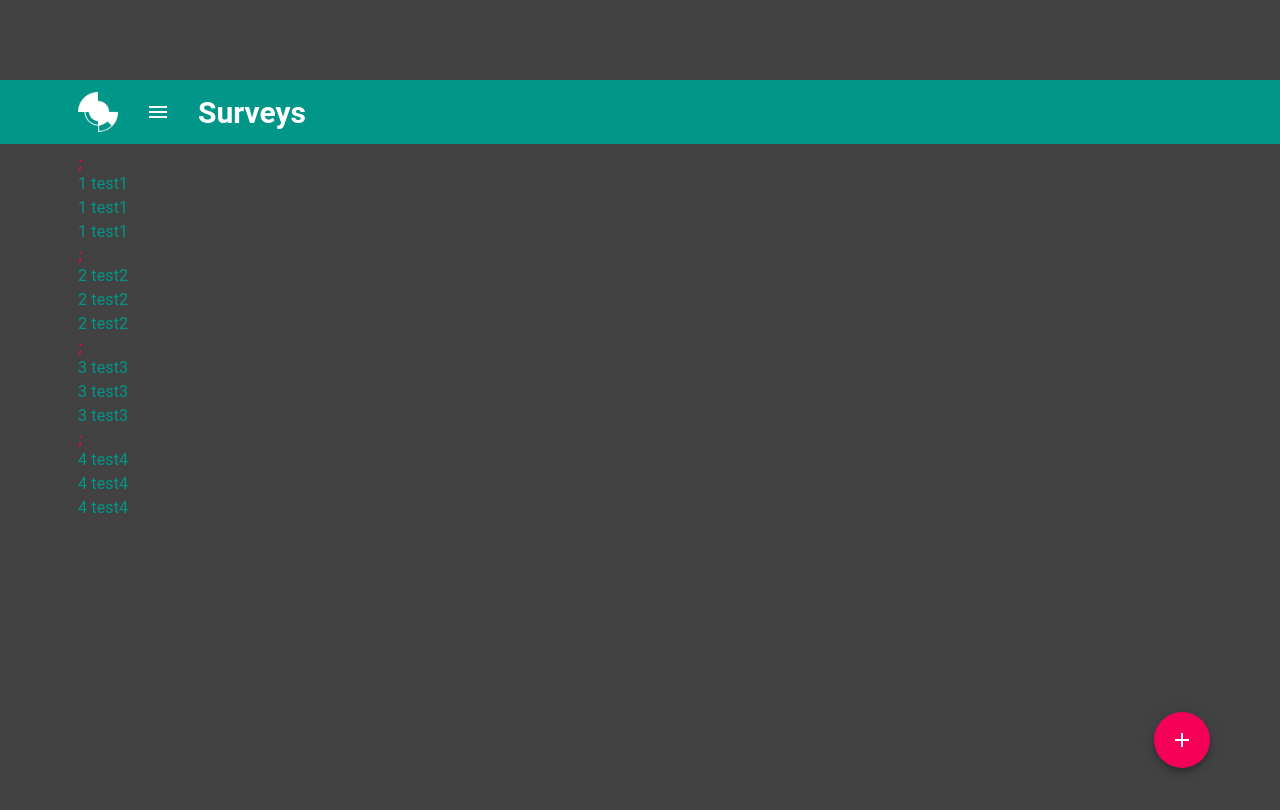
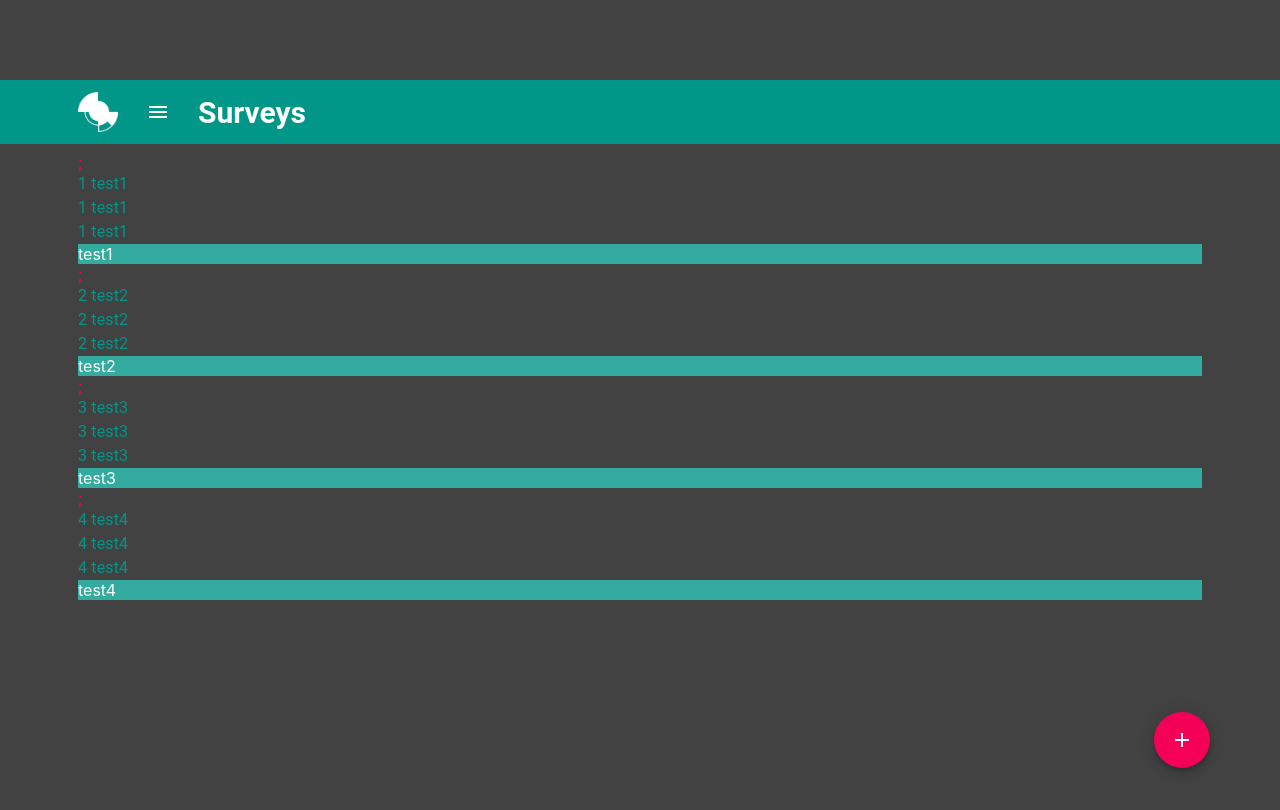
Before and after one commit to bobbylej/grow-me, a React (Create React App) app: page /surveys in a window 1280 px wide. Shown: the top 810 px of the page. Built offline with nearby package versions, Linux system fonts and the light colour scheme.

Commit message:
Fix displaying surveys

```diff
--- a/src/app/shared/components/ItemSquare/ItemSquare.tsx
+++ b/src/app/shared/components/ItemSquare/ItemSquare.tsx
@@ -39,7 +39,9 @@ export const ItemSquare = ({
           className={
             descriptionSquareTemplate || descriptionSquareSurvey
           }
-        ></Grid>
+        >
+          {square.name}
+        </Grid>
       </Grid>
     </div>
   );
--- a/src/app/views/Surveys/SurveysList/SurveysList.tsx
+++ b/src/app/views/Surveys/SurveysList/SurveysList.tsx
@@ -59,18 +59,16 @@ export const SurveysList = (): ReactElement => {
   ];
 
   const handleSquareClick = () => {
-    console.log('dziala');
+    console.log('item clicked');
   };
 
-  const itemsSquareList = itemsSquare.map((item) => {
-    return (
-      <ItemSquare
-        key={item.name}
-        square={item}
-        handleSquareClick={handleSquareClick}
-      />
-    );
-  });
+  const itemsSquareList = itemsSquare.map((item) => (
+    <ItemSquare
+      key={item.id}
+      square={item}
+      handleSquareClick={handleSquareClick}
+    />
+  ));
 
   return (
     <Grid className={content} container spacing={2}>
```
